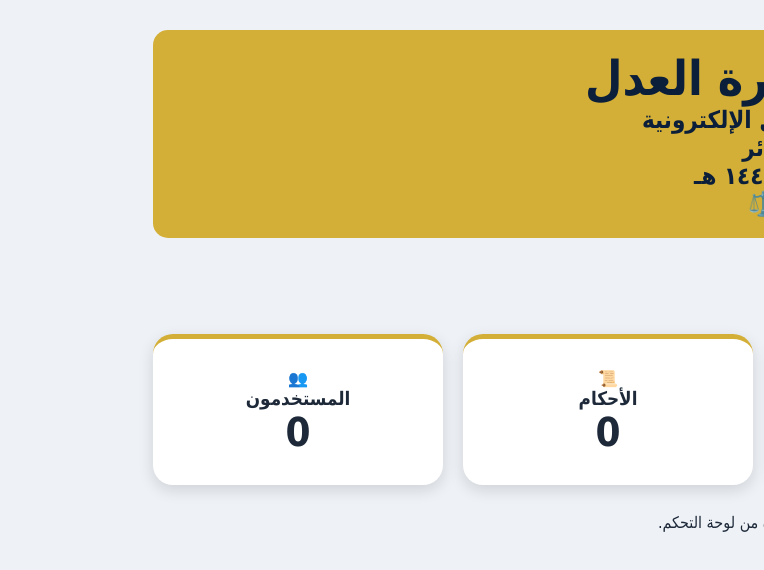
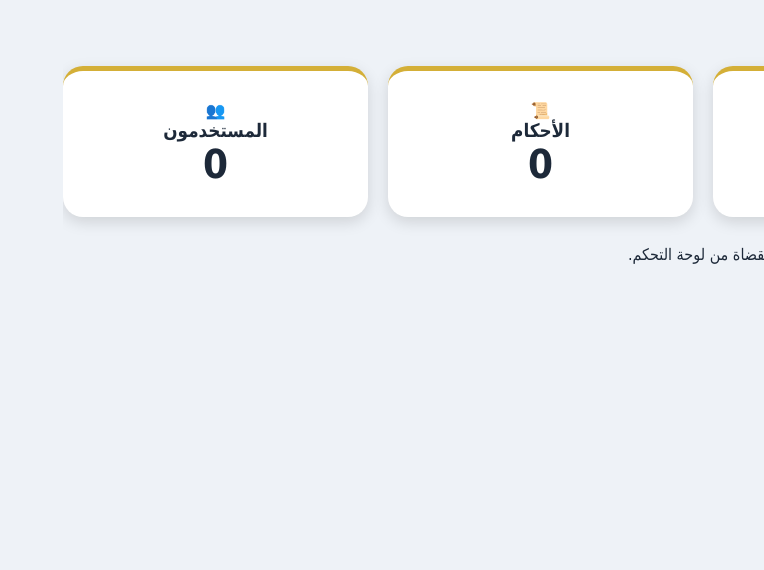
Before and after one commit to 38ed-ma/nice-justice, a Next.js app: page / in a window 1280 px wide. Shown: the top 570 px of the page, without its empty margins (516-1280 px from the left). Built offline with nearby package versions, Linux system fonts and the light colour scheme.

Commit message:
Update layout.tsx

```diff
--- a/app/layout.tsx
+++ b/app/layout.tsx
@@ -1,10 +1,8 @@
 import "./globals.css"
-import Sidebar from "./components/Sidebar"
-import Header from "./components/Header"
 
 export const metadata = {
-  title: "وزارة العدل | النظام الإلكتروني",
-  description: "نظام إدارة القضايا",
+  title: "وزارة العدل",
+  description: "Minister Of Justice"
 }
 
 export default function RootLayout({
@@ -16,19 +14,7 @@ export default function RootLayout({
     <html lang="ar" dir="rtl">
       <body>
 
-        <div className="layout">
-
-          <Sidebar />
-
-          <main className="content">
-
-            <Header />
-
-            {children}
-
-          </main>
-
-        </div>
+        {children}
 
       </body>
     </html>
```
